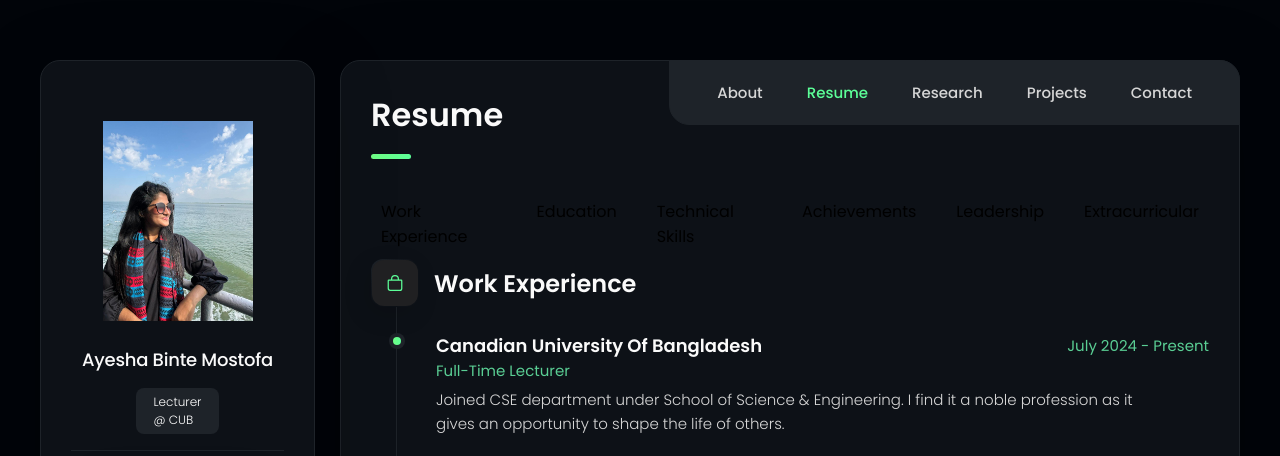
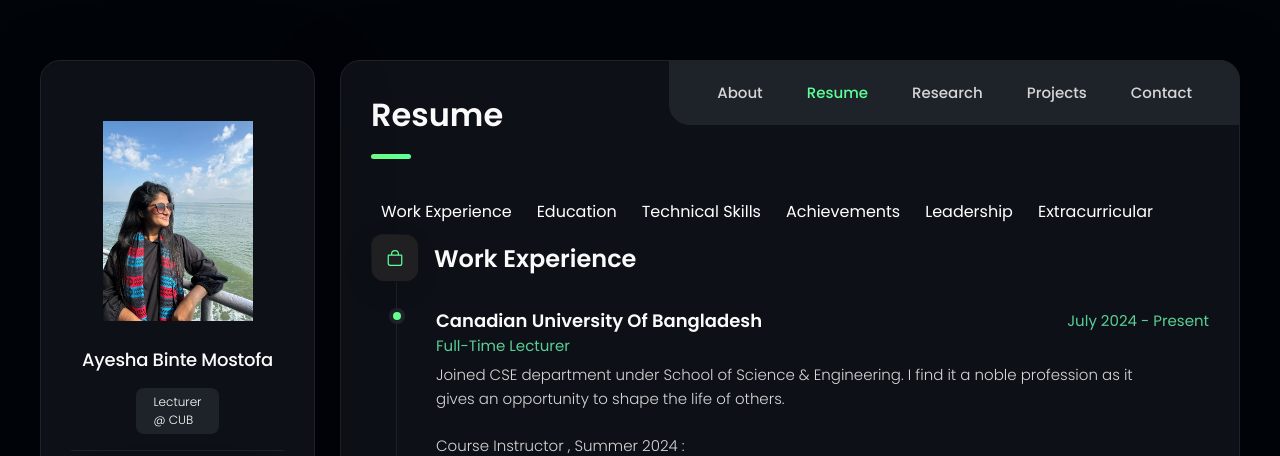
Before and after one commit to ayeshathoi/nothing, a plain HTML site: page index.html in a window 1280 px wide. Both pictures are taken after a click on the button "Resume". Shown: the top 456 px of the page. Drawn offline with nearby package versions, Linux system fonts and the light colour scheme; no server answers; a script that the page names is missing.

Commit message:
Update style.css

```diff
--- a/assets/css/style.css
+++ b/assets/css/style.css
@@ -1961,35 +1961,25 @@ textarea.form-input::-webkit-resizer { display: none; }
 }
 
 
-
-.resume-item a {
-  display: block;
-  color: white; /* Set text color to white */
-  text-decoration: none; /* Remove underline from links */
-  padding: 10px; /* Optional: Add some padding for better appearance */
-}
-
-.resume-item a:hover {
-  background-color: #7ba387; /* Optional: Add a background color on hover */
-}
-
-
 .resume-lists ul {
   list-style-type: none;
   padding: 0;
   margin: 0;
   display: flex; /* Use flexbox to align items horizontally */
+  flex-wrap: wrap; /* Allow items to wrap to the next line if needed */
+  color: white; /* Set text color to white */
 }
 
 .resume-lists li {
-  margin-right: 20px; /* Adjust the spacing between items as needed */
+  margin-right: 5px; /* Adjust the spacing between items as needed */
 }
 
 .resume-lists li:last-child {
   margin-right: 0; /* Remove margin from the last item */
 }
 
-.resume-lists a {
+.resume-item a {
+  color: white; /* Set text color to white */
   text-decoration: none; /* Remove underline from links */
-  color: inherit; /* Use the text color of the parent element */
-}
+  padding: 10px; /* Optional: Add some padding for better appearance */
+}
```
